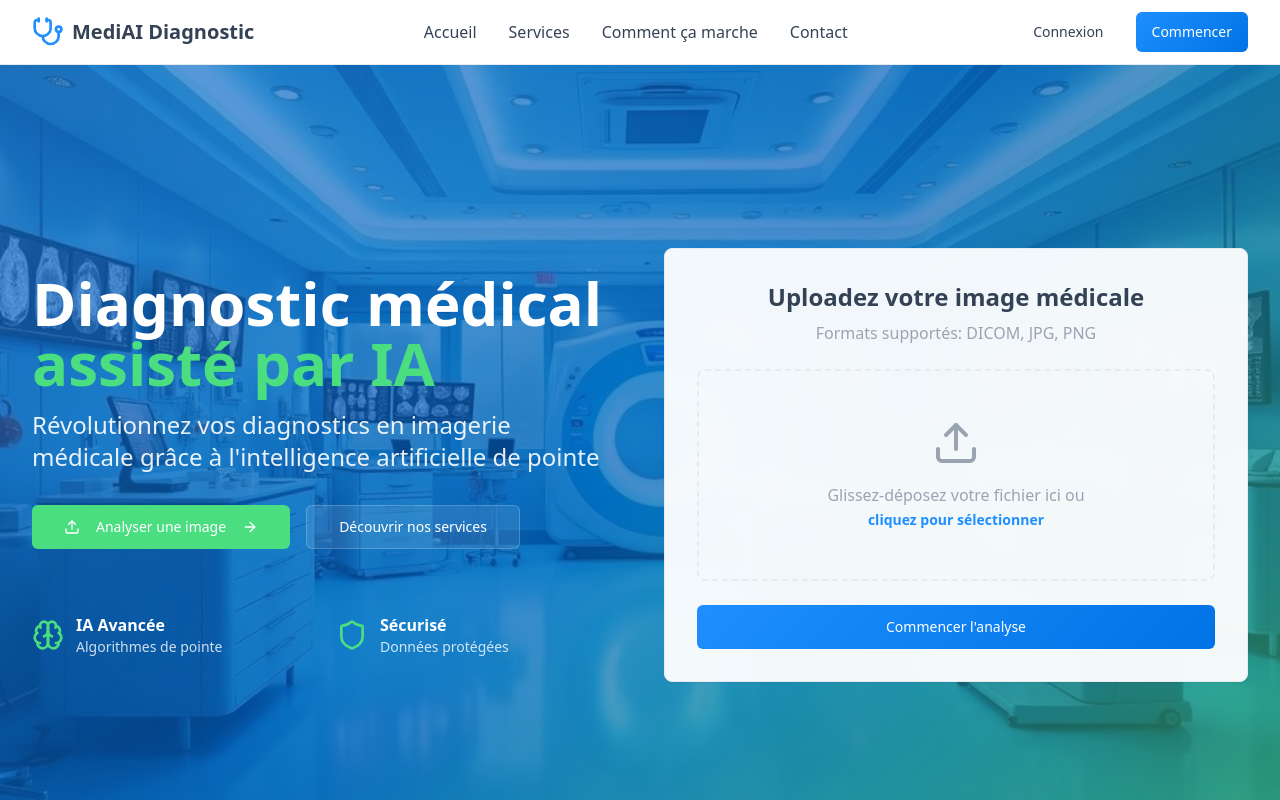
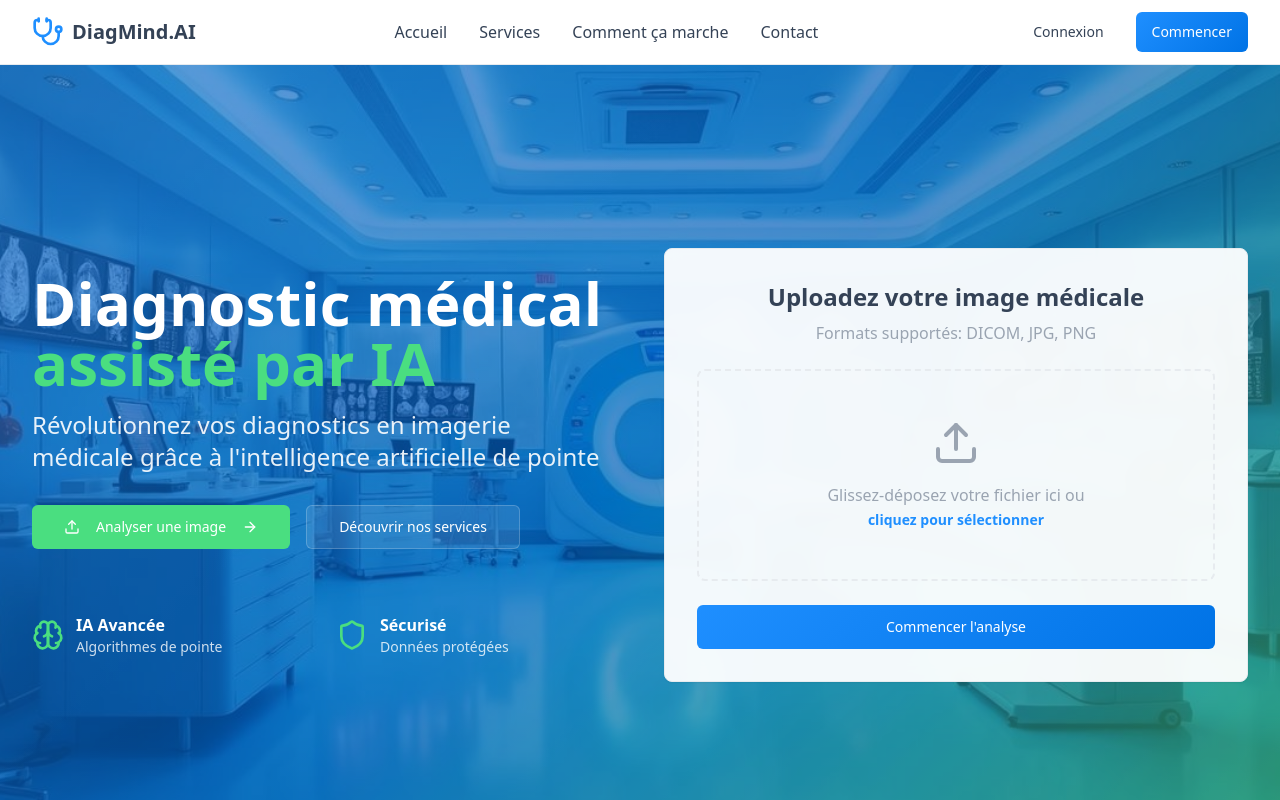
Before and after one commit to matthieugraziani/Site-DiagMind.AI, a React (Vite) app: page / in a window 1280 px wide. Shown: the top 800 px of the page. Built offline with nearby package versions, Linux system fonts and the light colour scheme.

Commit message:
Update app name
Set the application name to DiagMind.AI.

```diff
--- a/index.html
+++ b/index.html
@@ -3,11 +3,11 @@
   <head>
     <meta charset="UTF-8" />
     <meta name="viewport" content="width=device-width, initial-scale=1.0" />
-    <title>MediAI Diagnostic - Intelligence Artificielle pour l'Imagerie Médicale</title>
+    <title>DiagMind.AI - Intelligence Artificielle pour l'Imagerie Médicale</title>
     <meta name="description" content="Solution d'IA avancée pour l'aide au diagnostic en imagerie médicale. Analyse automatique de radiographies, IRM, scanners avec précision élevée." />
-    <meta name="author" content="MediAI Diagnostic" />
+    <meta name="author" content="DiagMind.AI" />
 
-    <meta property="og:title" content="MediAI Diagnostic - IA pour l'Imagerie Médicale" />
+    <meta property="og:title" content="DiagMind.AI - IA pour l'Imagerie Médicale" />
     <meta property="og:description" content="Révolutionnez vos diagnostics médicaux avec notre intelligence artificielle spécialisée en imagerie médicale." />
     <meta property="og:type" content="website" />
     <meta property="og:image" content="https://lovable.dev/opengraph-image-p98pqg.png" />
--- a/src/components/Footer.tsx
+++ b/src/components/Footer.tsx
@@ -8,7 +8,7 @@ const Footer = () => {
           <div className="space-y-4">
             <div className="flex items-center space-x-2">
               <Stethoscope className="h-8 w-8 text-accent" />
-              <span className="text-xl font-bold">MediAI Diagnostic</span>
+              <span className="text-xl font-bold">DiagMind.AI</span>
             </div>
             <p className="text-background/80 leading-relaxed">
               Solution d'intelligence artificielle pour l'aide au diagnostic en imagerie médicale.
@@ -40,7 +40,7 @@ const Footer = () => {
             <div className="space-y-3 text-background/80">
               <div className="flex items-center space-x-2">
                 <Mail className="h-4 w-4" />
-                <span>contact@mediai-diagnostic.fr</span>
+                <span>contact@diagmind.ai</span>
               </div>
               <div className="flex items-center space-x-2">
                 <Phone className="h-4 w-4" />
@@ -57,7 +57,7 @@ const Footer = () => {
         <div className="border-t border-background/20 pt-8">
           <div className="flex flex-col md:flex-row justify-between items-center space-y-4 md:space-y-0">
             <div className="text-background/60">
-              © 2024 MediAI Diagnostic. Tous droits réservés.
+              © 2024 DiagMind.AI. Tous droits réservés.
             </div>
             <div className="flex space-x-6 text-background/60">
               <a href="#" className="hover:text-accent transition-colors">Politique de confidentialité</a>
--- a/src/components/Header.tsx
+++ b/src/components/Header.tsx
@@ -8,7 +8,7 @@ const Header = () => {
         <div className="flex h-16 items-center justify-between">
           <div className="flex items-center space-x-2">
             <Stethoscope className="h-8 w-8 text-primary" />
-            <span className="text-xl font-bold text-foreground">MediAI Diagnostic</span>
+            <span className="text-xl font-bold text-foreground">DiagMind.AI</span>
           </div>
 
           <nav className="hidden md:flex items-center space-x-8">
```
